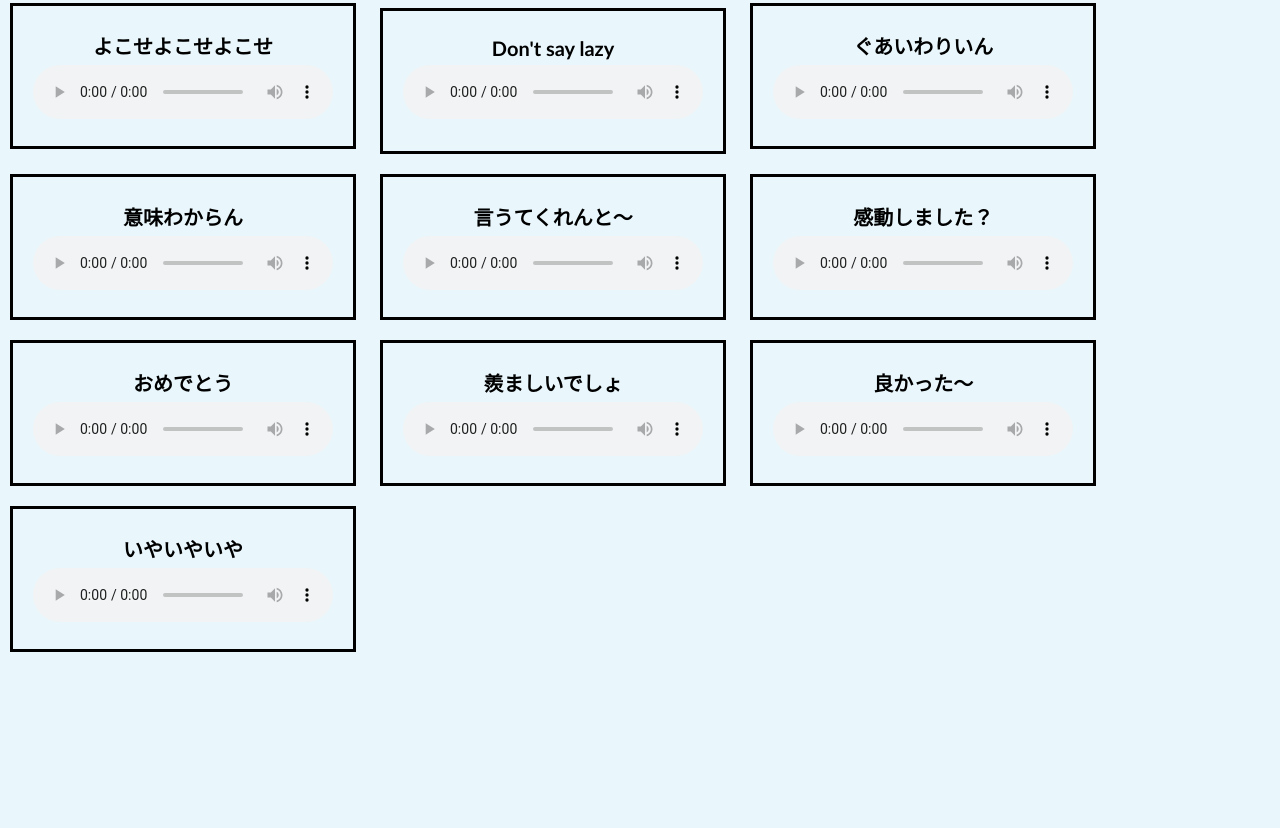
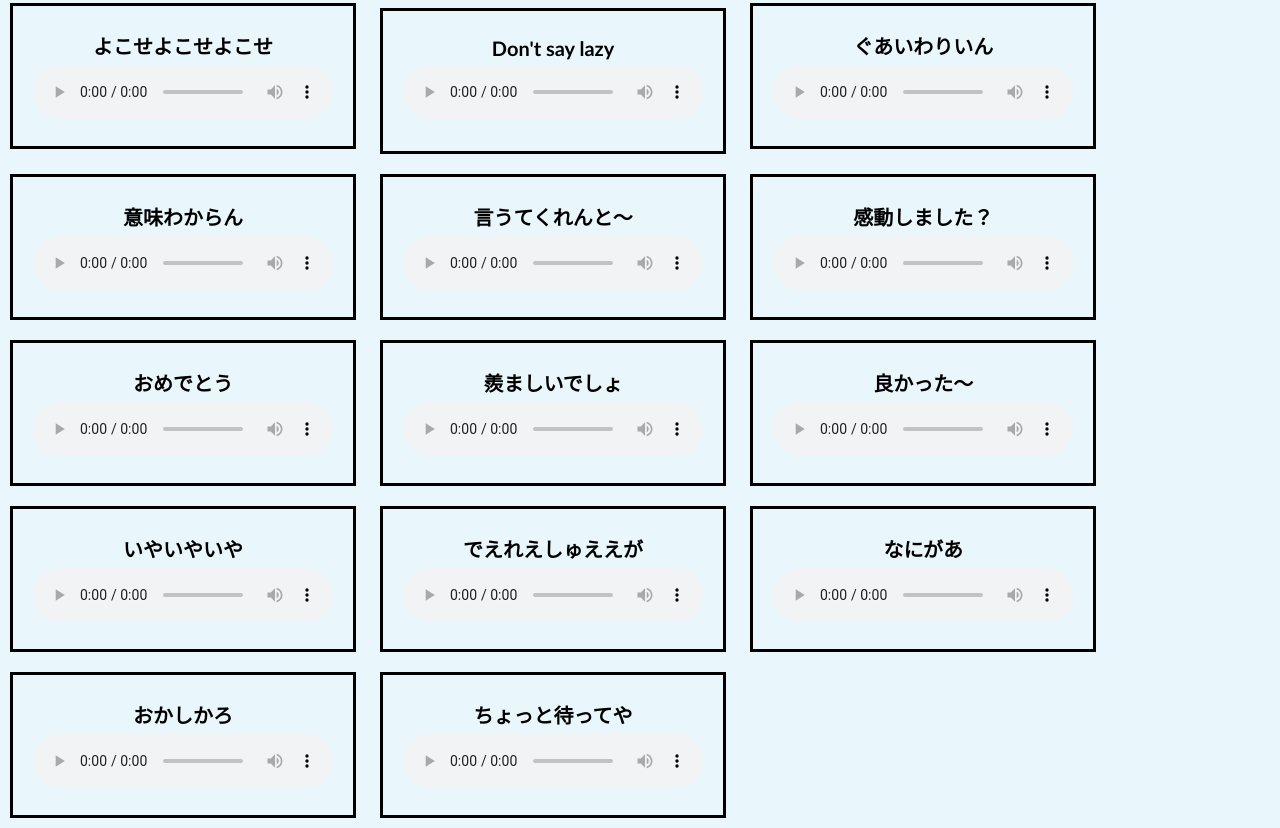
Before and after one commit to yudaiw0702/naokivoice.github.io, a plain HTML site: page index.html in a window 1280 px wide. Shown: the part 1455-2283 px from the top of the page. Before the commit the page ends 2117 px from the top, so only its background shows below. Drawn offline with nearby package versions, Linux system fonts and the light colour scheme.

Commit message:
４つ追加

```diff
--- a/index.html
+++ b/index.html
@@ -150,6 +150,22 @@
     <p>いやいやいや</p>
     <audio src="mp3/iyaiyaiya.mp3" controls></audio>
   </div>
+  <div class="box1">
+    <p>でえれえしゅええが</p>
+    <audio src="mp3/deereesyueega.mp3" controls></audio>
+  </div>
+  <div class="box1">
+    <p>なにがあ</p>
+    <audio src="mp3/nanigaa.mp3" controls></audio>
+  </div>
+  <div class="box1">
+    <p>おかしかろ</p>
+    <audio src="mp3/okasikaro.mp3" controls></audio>
+  </div>
+  <div class="box1">
+    <p>ちょっと待ってや</p>
+    <audio src="mp3/tyottomatteya.mp3" controls></audio>
+  </div>
 
 </body>
 </html>
```
Also changed, not shown: 4 other files.
